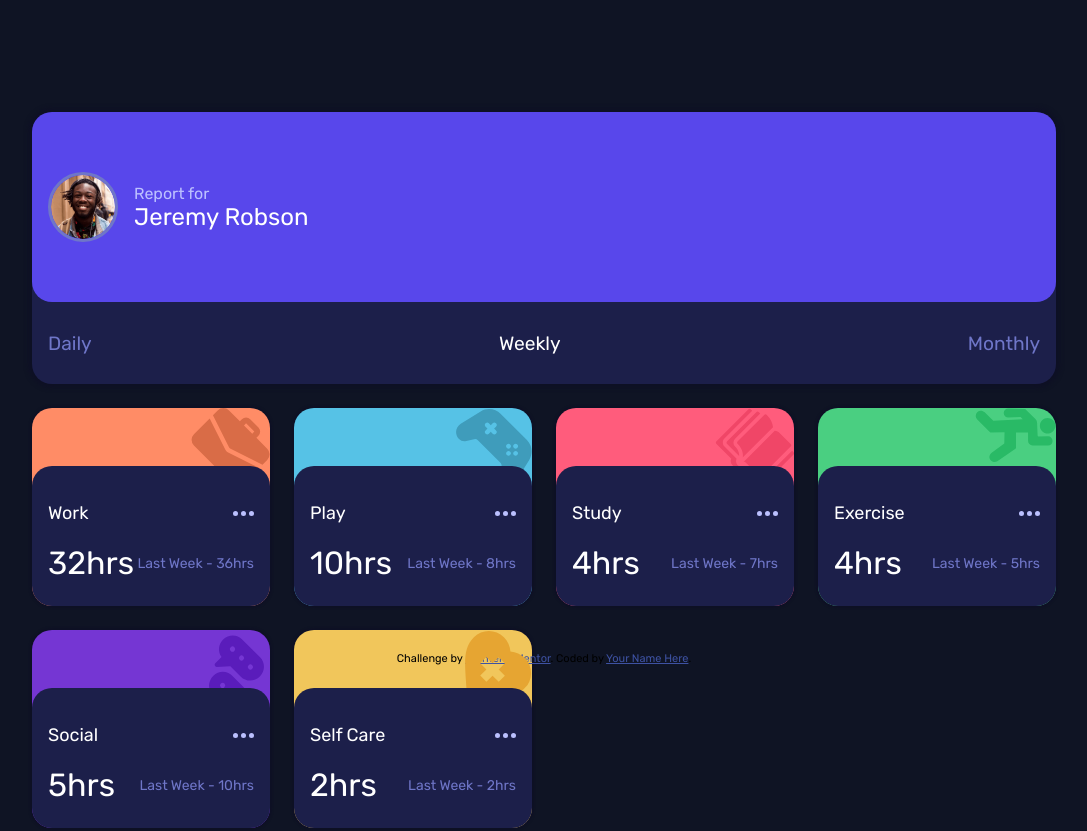
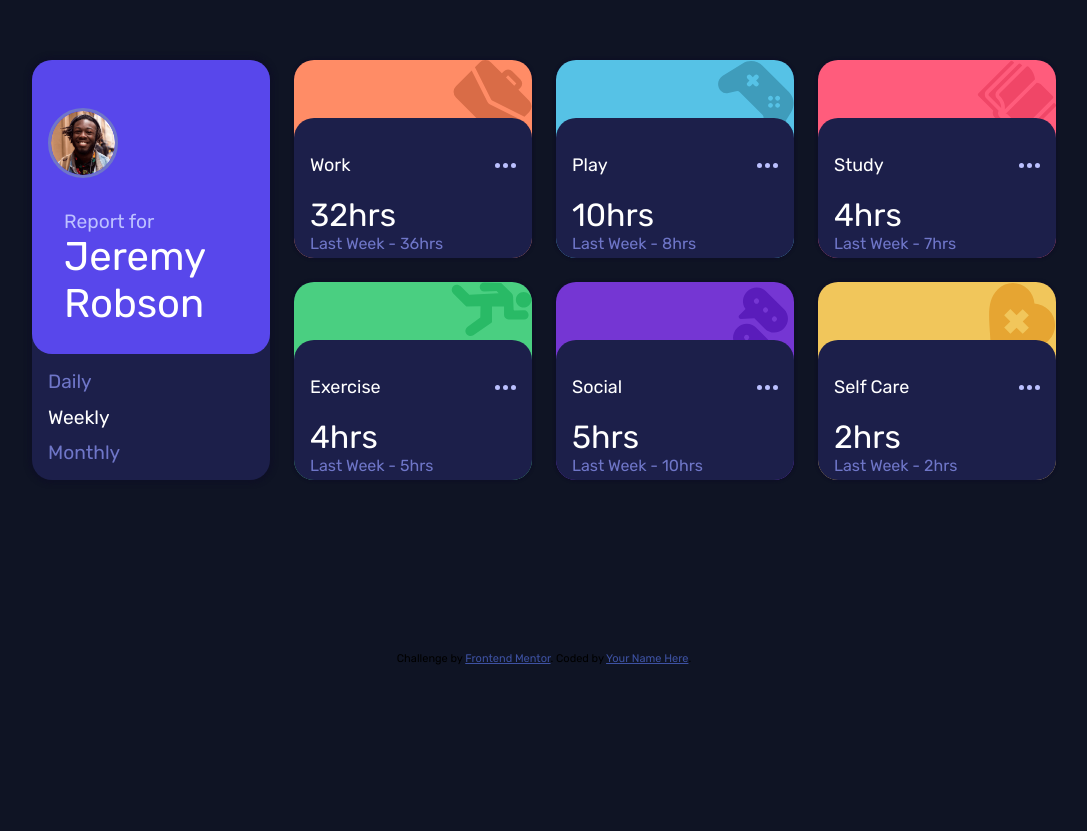
Before and after one commit to Folareen/time-tracking-dashboard, a plain HTML site: page index.html in a window 1280 px wide. Shown: the part 130-961 px from the top of the page, without its empty margins (96-1183 px from the left). After the commit the page ends 800 px from the top, so only its background shows below. Drawn offline with Linux system fonts and the light colour scheme.

Commit message:
done with desktop view

```diff
--- a/scss/_functions.scss
+++ b/scss/_functions.scss
@@ -9,6 +9,14 @@
 @mixin transition {
     transition: .3s all ease-in-out;
 }
+@mixin desktop{
+    @media screen and (min-width: 1136px) {
+        @content;
+    }
+}
+@mixin column{
+    flex-direction: column;
+}
 
 @function background($color){
     @return map-get($background-color, $color);
--- a/scss/style.scss
+++ b/scss/style.scss
@@ -5,7 +5,10 @@
 body{
     @include center;
     background-color: map-get($shades-of-blue, very-dark-blue);
-    min-height: 150vh;
+
+    @include desktop{
+        min-height: 100vh;
+    }
 }
 
 main{
@@ -15,6 +18,12 @@ main{
     grid-auto-rows: 50px;
     height: max-content;
     width: 80%;
+    margin: 50px auto;
+
+    @include desktop{
+        grid-template-columns: repeat(4, 1fr);
+        grid-template-rows: repeat(6, 50px);
+    }
 
     header{
         @include round;
@@ -23,6 +32,11 @@ main{
         background-color: color(dark-blue);
         box-shadow: 0 0 4px 4px darken(color(dark-blue), 10%);
         position: relative;
+
+        @include desktop{
+            grid-column: span 1;
+            grid-row: 1/-1;
+        }
 
         .profile{
             @include round;
@@ -39,12 +53,30 @@ main{
                     color : color(pale-blue);
                     font-size: 1rem;
                     font-weight: weight(bolder);
+
+                    @include desktop{
+                        font-size: 1.2rem;
+                    }
                 }
 
                 h2{
                     color: $white;
                     font-size: 1.5rem;
                     font-weight: weight(lighter);
+
+                    @include desktop{
+                        font-size: 2.5rem;
+                    }
+                }
+            }
+
+            @include desktop {
+                @include column;
+                // justify-content: flex-start;
+                align-items: flex-start;
+
+                img{
+                    margin: 2rem 0;
                 }
             }
         }
@@ -69,6 +101,11 @@ main{
                 align-items: center;
                 justify-content: space-between;
 
+                @include desktop{
+                    @include column;
+                    align-items: flex-start;
+                }
+
                 li{
 
                     button{
@@ -77,6 +114,7 @@ main{
                         color: color(desaturated-blue);
                         font-size: 1.2rem;
                         font-weight: weight(regular);
+
 
                         &:hover{
                             @include transition;
@@ -98,6 +136,10 @@ main{
         grid-row: span 3;
         position: relative;
         box-shadow: 0 0 2px 2px darken(color(dark-blue), 10%);
+
+        @include desktop{
+            grid-row: span 3;
+        }
 
         >img{
             position: absolute;
@@ -137,6 +179,11 @@ main{
                 align-items: center;
                 margin: 20px 0;
 
+                @include desktop{
+                    @include column;
+                    align-items: flex-start;
+                }
+
                 .current-value{
                     font-size: 2rem;
                     color: $white;
@@ -146,6 +193,10 @@ main{
                 .previous-value{
                     font-size: 14px;
                     color: color(desaturated-blue);
+
+                    @include desktop{
+                        font-size: 1rem;
+                    }
                 }
             }
         }
```
Also changed, not shown: css/style.css, 1 other file.
